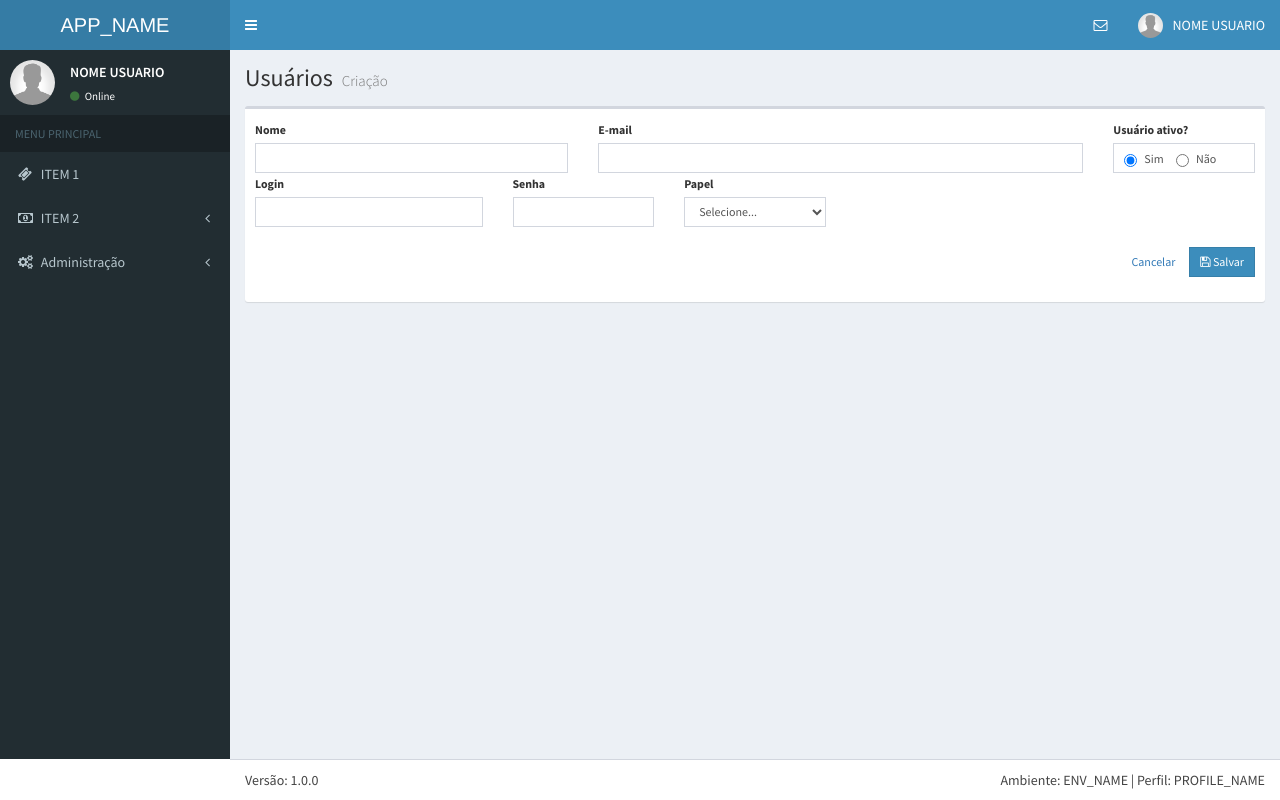
After one commit to gabrielpona/slim-base, a PHP site: template resources/views/usuario.create.twig in a window 1280 px wide. The commit adds this page. Run offline with PHP 8.4, Linux system fonts and the light colour scheme; the template is opened without the code that fills it, so the values that code supplies are empty; some libraries are stand-ins or nearby versions.

Commit message:
General fixes

```diff
--- a/public/index.php
+++ b/public/index.php
@@ -52,3 +52,5 @@ $app->run();
 
 
 //php -S localhost:8080 -t public public/index.php
+
+//https://github.com/dappur/framework
--- a/resources/views/templates/restrito/main.twig
+++ b/resources/views/templates/restrito/main.twig
@@ -39,6 +39,17 @@
               </c:forEach>
           </div>
           -->
+          {% if flash.getMessage('info') %}
+            <div class="alert alert-info">
+              {{ flash.getMessage('info') | first }}
+            </div>
+          {% endif %}
+
+          {% if flash.getMessage('error') %}
+            <div class="alert alert-danger">
+              {{ flash.getMessage('error') | first }}
+            </div>
+          {% endif %}
           {% block content %}
             <!--Content Here-->
           {% endblock %}
--- /dev/null
+++ b/resources/views/usuario.create.twig
@@ -0,0 +1,109 @@
+{% extends 'templates/restrito/main.twig' %}
+
+{% block titulo %}
+   Usuários
+{% endblock %}
+{% block subtitulo %}
+    Criação
+{% endblock %}
+{% block local_controls %}
+{% endblock %}
+{% block content %}
+    <div class="row">
+        <div class="col-lg-12 panel-grid">
+            <div class="box">
+                <div class="box-body">
+                    <form role="form" method="POST" action="{{path_for('usuario.add')}}" enctype="multipart/form-data" class="form-usuario-add">
+                    <div class="row">
+                        <div class="col-md-4">
+                            <div class="form-group-sm required">
+                                <label class="small control-label" for="nome">Nome</label>
+                                <input type="text" class="form-control no-caps" id="nome" name="usuario.nome" value="" required>
+                            </div>
+                        </div>
+                        <div class="col-md-6">
+                            <div class="form-group-sm required">
+                                <label class="small control-label" for="email">E-mail</label>
+                                <input type="email" class="form-control no-caps" id="email" name="usuario.email" value=""required>
+                            </div>
+                        </div>
+                        <div class="col-md-2">
+                            <div class="form-group-sm required">
+                                <label class="small control-label">Usuário ativo?</label>
+                                <div class="form-control">
+                                    <label class="radio-inline">
+                                        <input type="radio" name="usuario.ativo" id="ativo-true" value="true" checked> Sim
+                                    </label>
+                                    <label class="radio-inline">
+                                        <input type="radio" name="usuario.ativo" id="ativo-false" value="false"> Não
+                                    </label>
+                                </div>
+                            </div>
+                        </div>
+                    </div>
+                    <div class="row">
+                        <div class="col-md-3">
+                            <div class="form-group-sm required">
+                                <label class="small control-label" for="login">Login</label>
+                                <input type="text" class="form-control no-caps" id="login" name="usuario.login" value=""required>
+                            </div>
+                        </div>
+                        <div class="col-md-2">
+                            <div class="form-group-sm required">
+                                <label class="small control-label" for="senha">Senha</label>
+                                <input type="text" class="form-control no-caps" id="senha" name="usuario.senha" required>
+                            </div>
+                        </div>
+                        <div class="col-md-2">
+                            <div class="form-group-sm required">
+                                <label class="small control-label" for="papel">Papel</label>
+                                <select name="usuario.perfil.id" class="form-control select2" id="perfil" required>
+                                    <option value="-1" selected disabled style="font-style: italic;">Selecione...</option>
+                                    {% for perfil in perfilList %}
+                                        <option value="{{ perfil.id }}" >{{ perfil.nome }}</option>
+                                    {% endfor %}
+                                </select>
+                            </div>
+                        </div>
+                    </div>
+                    <br>
+                    <div class="row">
+                        <div class="col-md-12">
+                            <div class="form-group pull-right">
+                                <a href="{{ path_for("usuario.list") }}" class="btn btn-sm btn-link btn-flat">Cancelar</a>
+                                <button type="submit" class="btn btn-sm btn-primary btn-flat btn-save"><i class="fa fa-save"></i> Salvar</button>
+                            </div>
+                        </div>
+                    </div>
+                    </form>
+                </div>
+            </div>
+        </div>
+    </div>
+{% endblock %}
+{% block local_script %}
+    <script type="text/javascript">
+        $(document).ready(function(){
+
+
+            /*
+            var $tb = $('#dt-usuarios');
+
+            var $grid = $tb.DataTable( {
+                "processing": true,
+                "serverSide": true,
+                "ajax": {
+                    "url": "",
+                    "type": "POST"
+                },
+                "columns": [
+                    { "data": "login" },
+                    { "data": "perfil" }
+                ],
+                "order": [ 1, "asc" ]
+            });
+            */
+
+        });
+    </script>
+{% endblock %}
--- a/src/Abstracts/AbstractEntity.php
+++ b/src/Abstracts/AbstractEntity.php
@@ -6,14 +6,13 @@ use Doctrine\ORM\Mapping as ORM;
 
 abstract class AbstractEntity
 {
+
     /**
      * @ORM\Id
      * @ORM\Column(name="id", type="integer")
      * @ORM\GeneratedValue(strategy="AUTO")
      */
     protected $id;
-
-
 
     /**
      * @return mixed
```
Also changed, not shown: resources/views/usuario.list.twig (+8 -5 lines), src/Controller/Auth/AuthController.php (+8 -3 lines), src/Controller/restricted/UsuarioController.php (+36 -31 lines), src/Entity/Usuario.php (+61 -2 lines), src/Resource/PerfilDao.php (added, +34 -0 lines), src/Resource/UsuarioDao.php (+37 -5 lines), src/Transients/DataTables/DtUsuario.php (+34 -0 lines), src/routes.php (+2 -6 lines), 1 other file.
